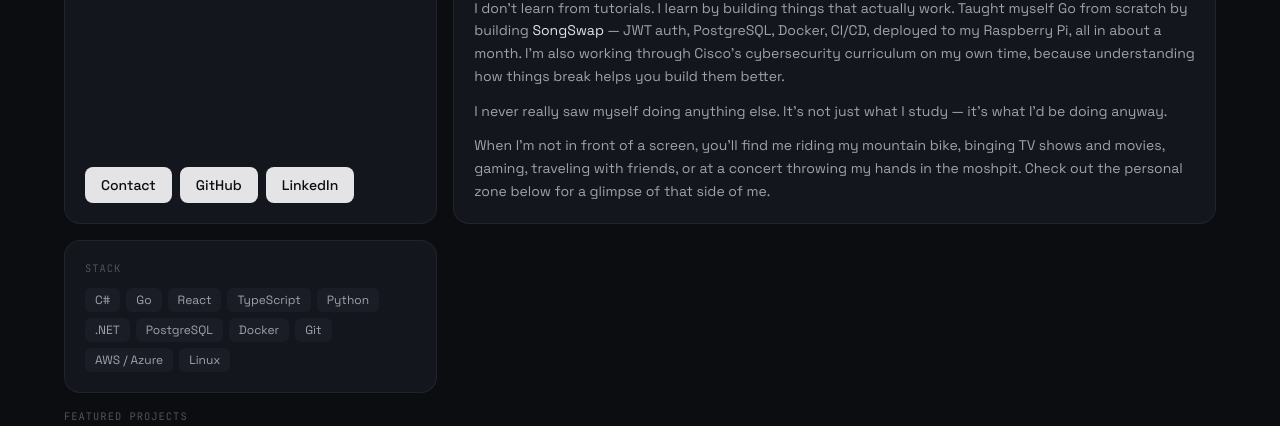
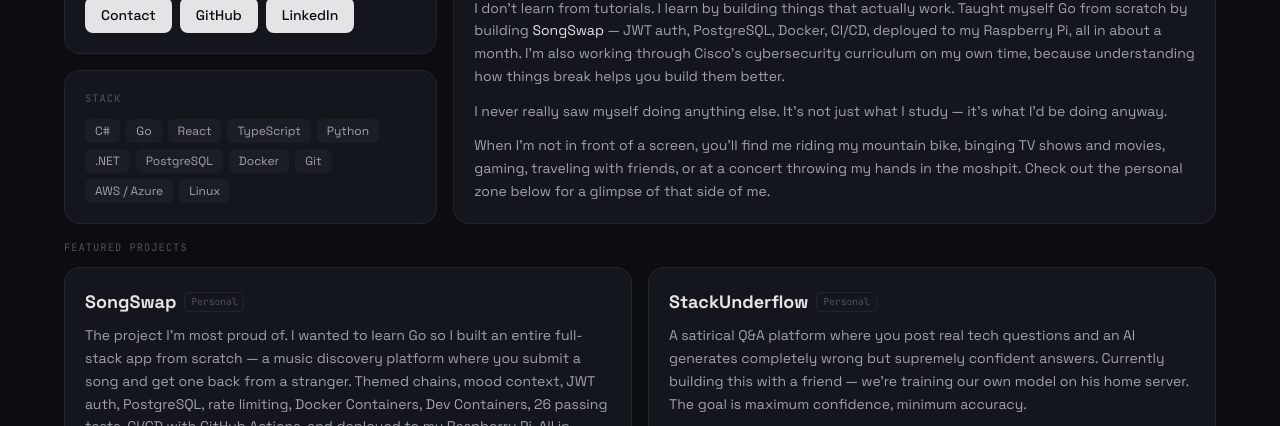
Before and after one commit to halva2251/Portfolio, a React (Vite) app in the folder client/: page / in a window 1280 px wide. Shown: the part 526-952 px from the top of the page. Built offline with nearby package versions, Linux system fonts and the light colour scheme; no server answers.

Commit message:
fixed the grid to allign the skills block

```diff
--- a/client/src/pages/Dashboard.tsx
+++ b/client/src/pages/Dashboard.tsx
@@ -225,8 +225,10 @@ const Dashboard = () => {
       <div className="max-w-6xl mx-auto grid grid-cols-1 md:grid-cols-3 gap-3 sm:gap-4 auto-rows-auto">
         {/* ── ROW 1: INTRO | LAST.FM | STATUS ── */}
 
+        {/* INTRO + STACK wrapper */}
+        <div className="md:row-span-2 flex flex-col gap-3 sm:gap-4">
           {/* INTRO */}
-        <Card className="md:row-span-2 flex flex-col justify-between">
+          <Card className="flex-1 flex flex-col justify-between">
             <div>
               <div className="flex items-center gap-2 mb-6">
                 <span className="w-2 h-2 rounded-full bg-accent" />
@@ -271,6 +273,22 @@ const Dashboard = () => {
               </a>
             </div>
           </Card>
+
+          {/* SKILLS */}
+          <Card className="self-end">
+            <CardLabel>Stack</CardLabel>
+            <div className="flex flex-wrap gap-1.5">
+              {skills.map((s, i) => (
+                <span
+                  key={i}
+                  className="text-xs text-text-secondary bg-surface-hover px-2.5 py-1 rounded-md"
+                >
+                  {s}
+                </span>
+              ))}
+            </div>
+          </Card>
+        </div>
 
         {/* NOW PLAYING */}
         <Card>
@@ -355,7 +373,7 @@ const Dashboard = () => {
           </div>
         </Card>
 
-        {/* ── ROW 2: ABOUT (2 cols) | SKILLS (1 col, under status) ── */}
+        {/* ── ROW 2: ABOUT (2 cols) ── */}
 
         {/* ABOUT — full narrative */}
         <Card className="md:col-span-2">
@@ -398,21 +416,6 @@ const Dashboard = () => {
               friends, or at a concert throwing my hands in the moshpit. Check
               out the personal zone below for a glimpse of that side of me.
             </p>
-          </div>
-        </Card>
-
-        {/* SKILLS */}
-        <Card>
-          <CardLabel>Stack</CardLabel>
-          <div className="flex flex-wrap gap-1.5">
-            {skills.map((s, i) => (
-              <span
-                key={i}
-                className="text-xs text-text-secondary bg-surface-hover px-2.5 py-1 rounded-md"
-              >
-                {s}
-              </span>
-            ))}
           </div>
         </Card>
 
```
Lines whose indentation alone changed are shown as unchanged.
